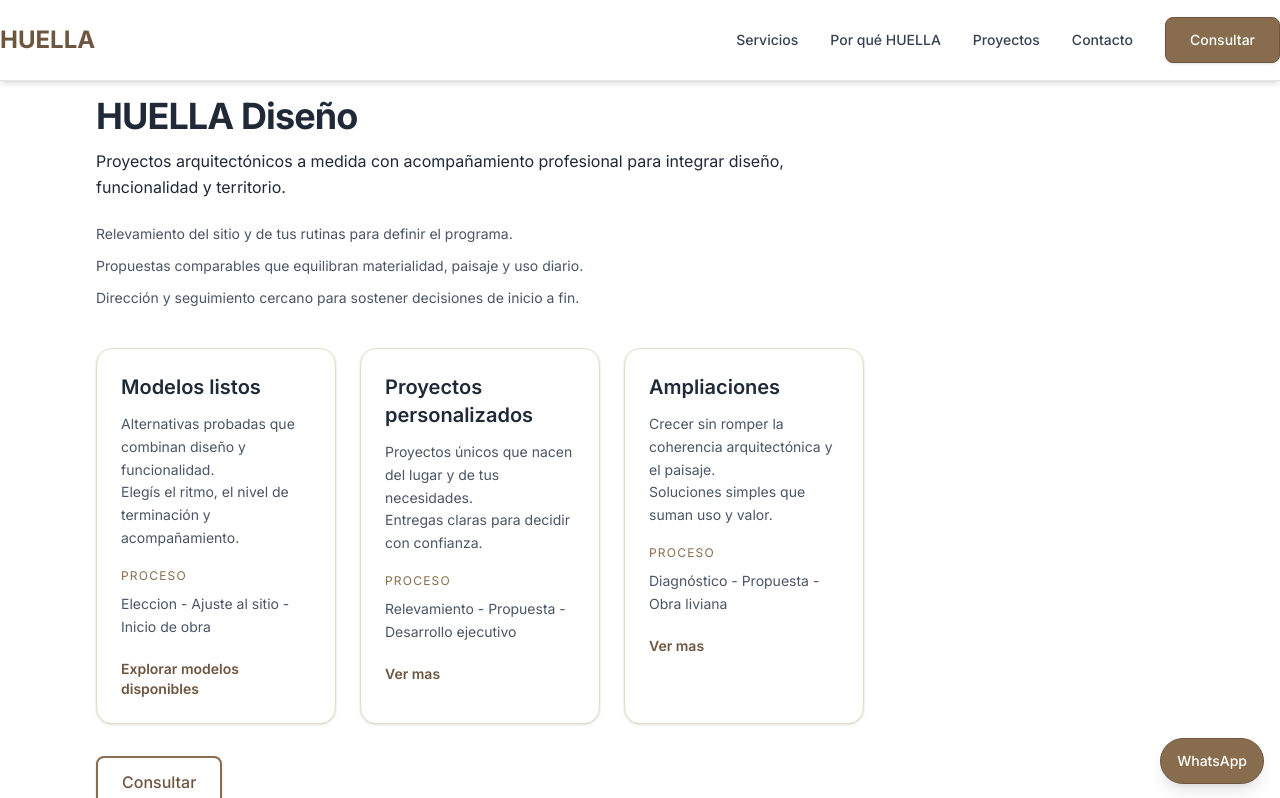
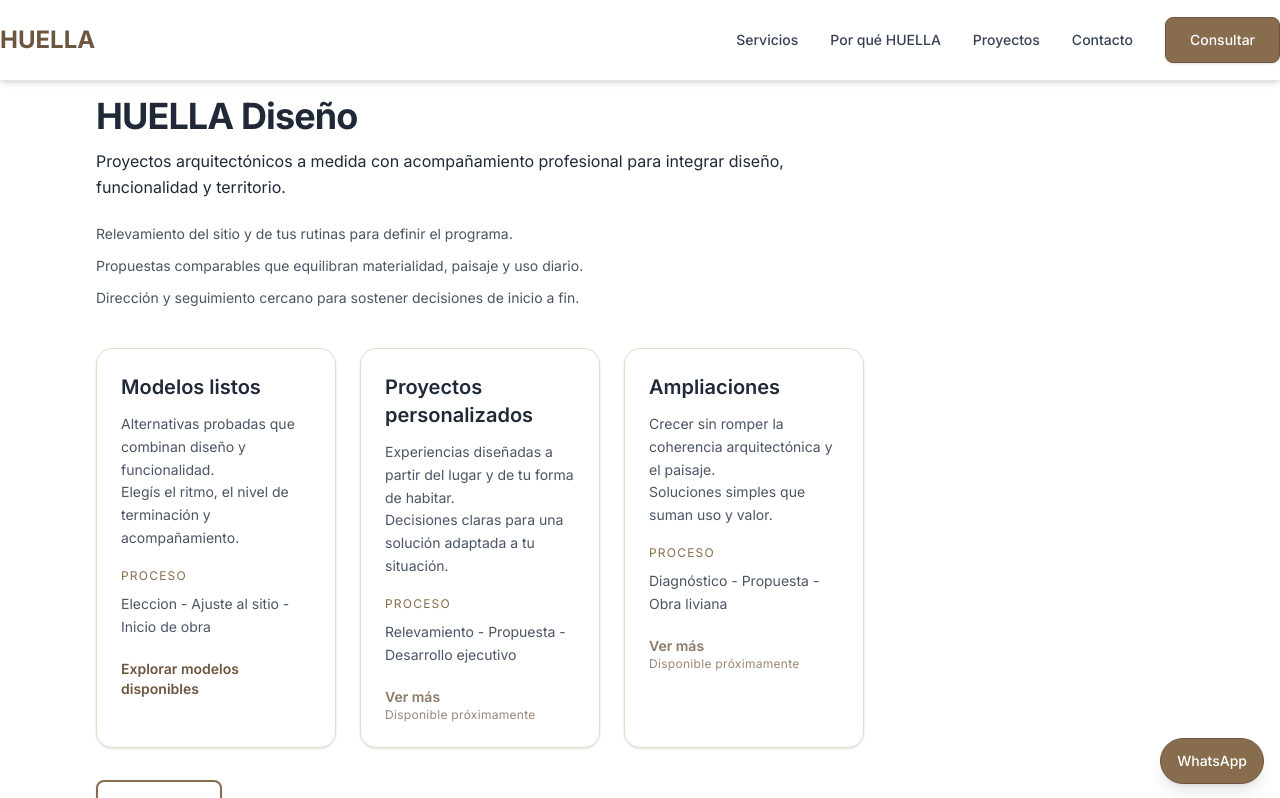
Before and after one commit to Teksi75/huella-mendoza-site, a Next.js app: page /diseno in a window 1280 px wide. Shown: the top 798 px of the page. Built offline with nearby package versions, Linux system fonts and the light colour scheme.

Commit message:
Update diseno placeholders

```diff
--- a/app/diseno/page.tsx
+++ b/app/diseno/page.tsx
@@ -96,9 +96,9 @@ export default function DisenoPage() {
               <div className="rounded-2xl border border-tierra-200 bg-white p-6 shadow-sm">
                 <h3 className="text-xl">Proyectos personalizados</h3>
                 <p className="mt-3 text-sm text-gray-600">
-                  Proyectos únicos que nacen del lugar y de tus necesidades.
+                  Experiencias diseñadas a partir del lugar y de tu forma de habitar.
                   <br />
-                  Entregas claras para decidir con confianza.
+                  Decisiones claras para una solución adaptada a tu situación.
                 </p>
                 <p className="mt-4 text-xs uppercase tracking-widest text-tierra-600">
                   Proceso
@@ -106,12 +106,15 @@ export default function DisenoPage() {
                 <p className="mt-2 text-sm text-gray-600">
                   Relevamiento - Propuesta - Desarrollo ejecutivo
                 </p>
-                <Link
-                  href="#diseno"
-                  className="mt-5 inline-flex items-center text-sm font-semibold text-tierra-700 hover:text-tierra-900"
+                <div
+                  aria-disabled="true"
+                  className="mt-5 inline-flex flex-col items-start text-sm font-semibold text-tierra-700/80 cursor-default"
                 >
-                  Ver mas
-                </Link>
+                  <span>Ver más</span>
+                  <span className="text-xs font-normal tracking-wide text-tierra-700/70">
+                    Disponible próximamente
+                  </span>
+                </div>
               </div>
               <div className="rounded-2xl border border-tierra-200 bg-white p-6 shadow-sm">
                 <h3 className="text-xl">Ampliaciones</h3>
@@ -126,12 +129,15 @@ export default function DisenoPage() {
                 <p className="mt-2 text-sm text-gray-600">
                   Diagnóstico - Propuesta - Obra liviana
                 </p>
-                <Link
-                  href="#diseno"
-                  className="mt-5 inline-flex items-center text-sm font-semibold text-tierra-700 hover:text-tierra-900"
+                <div
+                  aria-disabled="true"
+                  className="mt-5 inline-flex flex-col items-start text-sm font-semibold text-tierra-700/80 cursor-default"
                 >
-                  Ver mas
-                </Link>
+                  <span>Ver más</span>
+                  <span className="text-xs font-normal tracking-wide text-tierra-700/70">
+                    Disponible próximamente
+                  </span>
+                </div>
               </div>
             </div>
             <Link
```
